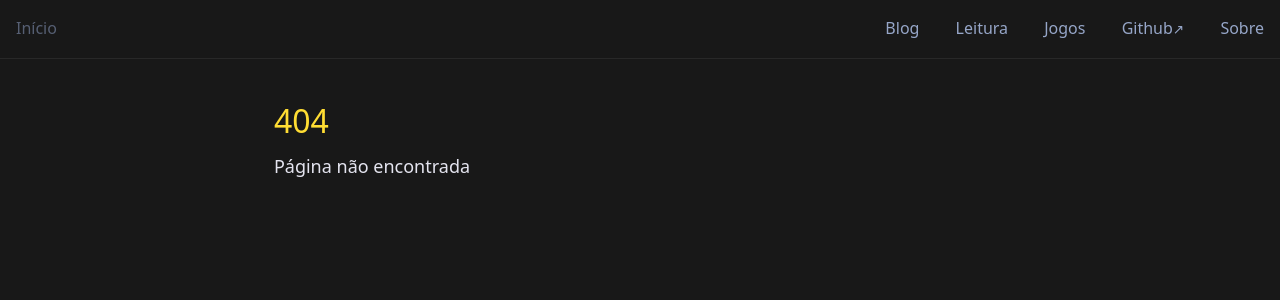
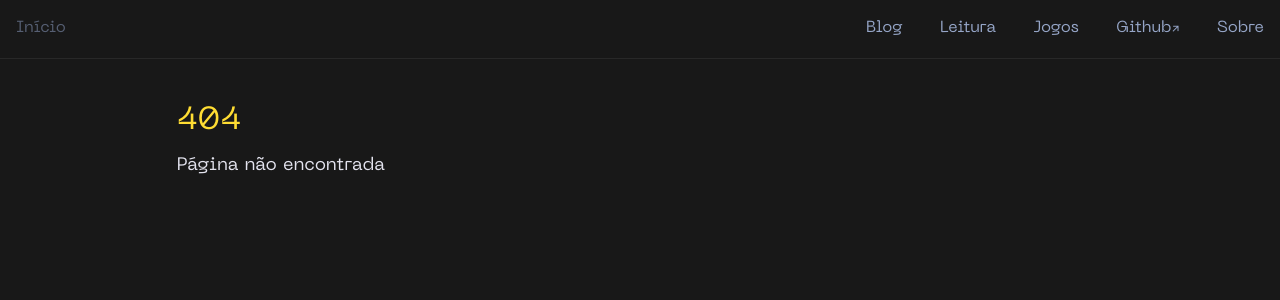
Before and after one commit to ventriloquo/site, a Jekyll site: the page built from not_found.md, in a window 1280 px wide and 900 px high. Shown: the top 300 px of the window. Built offline with Jekyll 4.4.1, drawn with Linux system fonts in a browser that asks for light colours; some of the changed text lies outside the part shown.

Commit message:
Neue Machina

```diff
--- a/_includes/footer.html
+++ b/_includes/footer.html
@@ -6,6 +6,8 @@
   <q>
       Gerado com: <a href="https://jekyllrb.com">Jekyll</a><br>
       Paleta de cores utilizada: <a href="https://github.com/rexim/gruber-darker-theme">Gruber Darker</a><br>
+      Fonte utilizada: <a
+        href="https://pangrampangram.com/products/neue-machina">Neue Machina</a><br>
       Atualmente lendo: <a href="/books#{{ site.data.status.lendo | slugify }}">{{ site.data.status.lendo }}</a><br>
       Atualmente jogando: <a href="/games#{{ site.data.status.jogando | slugify }}">{{ site.data.status.jogando }}</a>
   </q>
--- a/assets/css/styles.css
+++ b/assets/css/styles.css
@@ -1,3 +1,8 @@
+@font-face {
+  src: url("/assets/fonts/NeueMachina-Regular.otf");
+  font-family: "Neue Machina";
+}
+
 :root {
   --fg:           #e4e4ef;
   --fg-1:         #f4f4ff;
@@ -46,7 +51,7 @@ html {
 body {
   background-color: var(--bg-0);
   color: var(--fg-0);
-  font-family: "Rubik", "Sans Serif", system-ui;
+  font-family: "Neue Machina", "Rubik", "Sans Serif", system-ui;
   line-height: 1.6;
   position: relative;
 }
```
